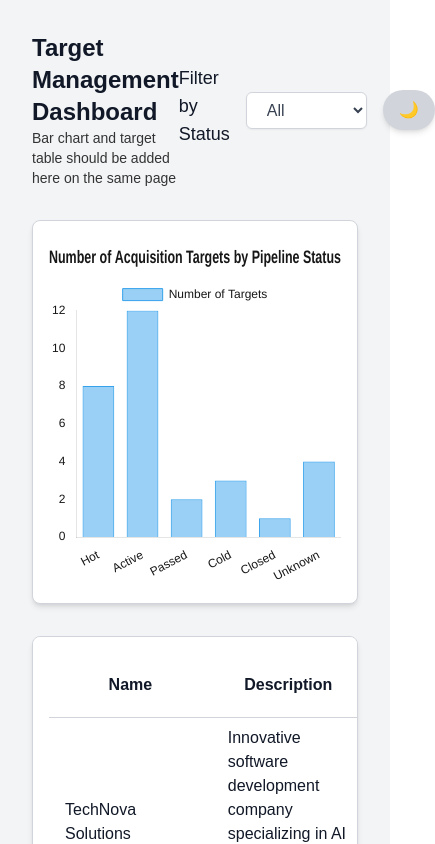
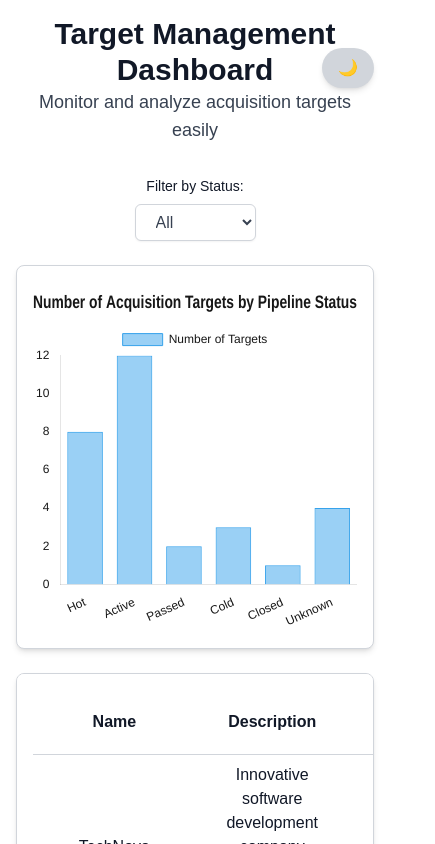
Before and after one commit to GlebTc/assignment, a Next.js app: page /dashboard in a window 390 px wide. Shown: the top 844 px of the page, 435 px wide, since content can reach past the window. Built offline with nearby package versions, Linux system fonts and the light colour scheme.

Commit message:
Mobile friendlier

```diff
--- a/app/dashboard/page.tsx
+++ b/app/dashboard/page.tsx
@@ -29,36 +29,31 @@ export default function Dashboard() {
   };
 
   return (
-    <div
-      className={`p-8 ${
-        isDarkMode ? 'bg-gray-900' : 'bg-gray-100'
-      } min-h-screen transition-colors duration-300`}
-    >
-      <div className="flex justify-between items-center mb-4">
-        <div>
-          <h1
-            className={`text-2xl font-bold ${
-              isDarkMode ? 'text-white' : 'text-gray-900'
-            }`}
-          >
+    <div className={`p-4 md:p-8 min-h-screen transition-colors duration-300`}>
+      {/* Fixed toggle button for dark mode */}
+      <div className="fixed right-4 top-12 z-[100]">
+        <DisplayModeToggle onToggle={handleModeToggle} />
+      </div>
+
+      {/* Main content section */}
+      <div className="max-w-4xl mx-auto text-center space-y-6">
+        <div className="mb-8">
+          <h1 className={`text-3xl md:text-4xl font-bold ${isDarkMode ? 'text-white' : 'text-gray-900'}`}>
             Target Management Dashboard
           </h1>
-          <p className="text-sm">
-            Bar chart and target table should be added here on the same page
+          <p className={`text-lg ${isDarkMode ? 'text-gray-300' : 'text-gray-700'}`}>
+            Monitor and analyze acquisition targets easily
           </p>
         </div>
 
-        {/* Right-side with toggle and filter next to each other */}
-        <div className="flex space-x-4 items-center">
-          {/* Filter Dropdown */}
-          <div className="flex gap-4 items-center">
+        {/* Filter and additional controls */}
+        <div className="flex justify-center space-x-6">
+          <div className="flex flex-col md:flex-row gap-2 items-center">
             <label
               htmlFor="filter"
-              className={`text-lg font-medium ${
-                isDarkMode ? 'text-gray-100' : 'text-gray-900'
-              } mb-2`}
+              className={`text-sm md:text-lg font-medium ${isDarkMode ? 'text-gray-100' : 'text-gray-900'}`}
             >
-              Filter by Status
+              Filter by Status:
             </label>
             <select
               id="filter"
@@ -75,15 +70,14 @@ export default function Dashboard() {
               <option value="Unknown">Unknown</option>
             </select>
           </div>
-          <DisplayModeToggle onToggle={handleModeToggle} />
         </div>
-      </div>
 
-      <div className="mt-8">
-        {/* Pass the dark mode state to the BarChart */}
-        <BarChart chartData={filteredData} isDarkMode={isDarkMode} />
+        {/* Bar Chart */}
+        <div className="mt-8">
+          <BarChart chartData={filteredData} isDarkMode={isDarkMode} />
+        </div>
 
-        {/* Add the TargetTable below the chart */}
+        {/* Target Table */}
         <div className="mt-8">
           <TargetTable chartData={filteredData} isDarkMode={isDarkMode} />
         </div>
```
